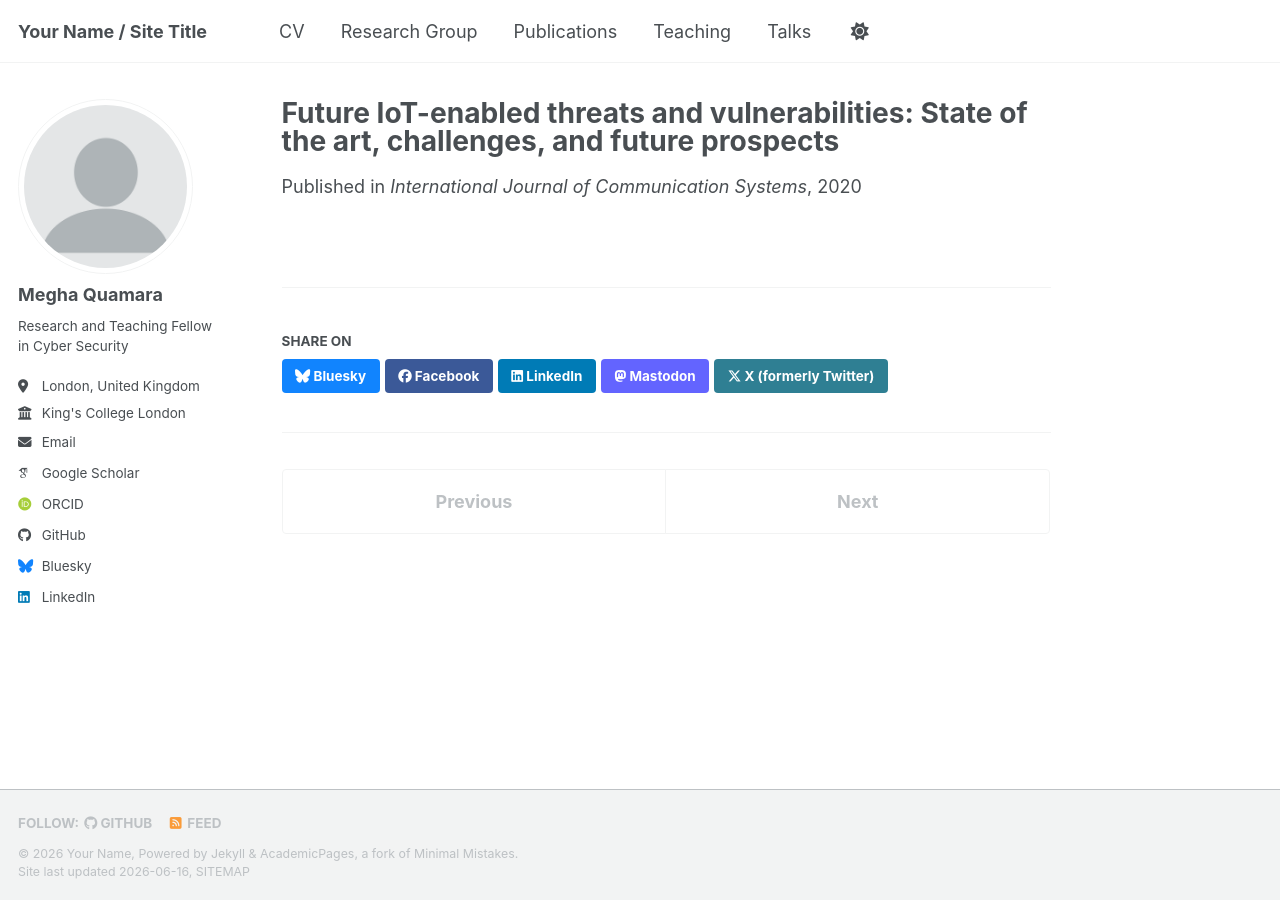
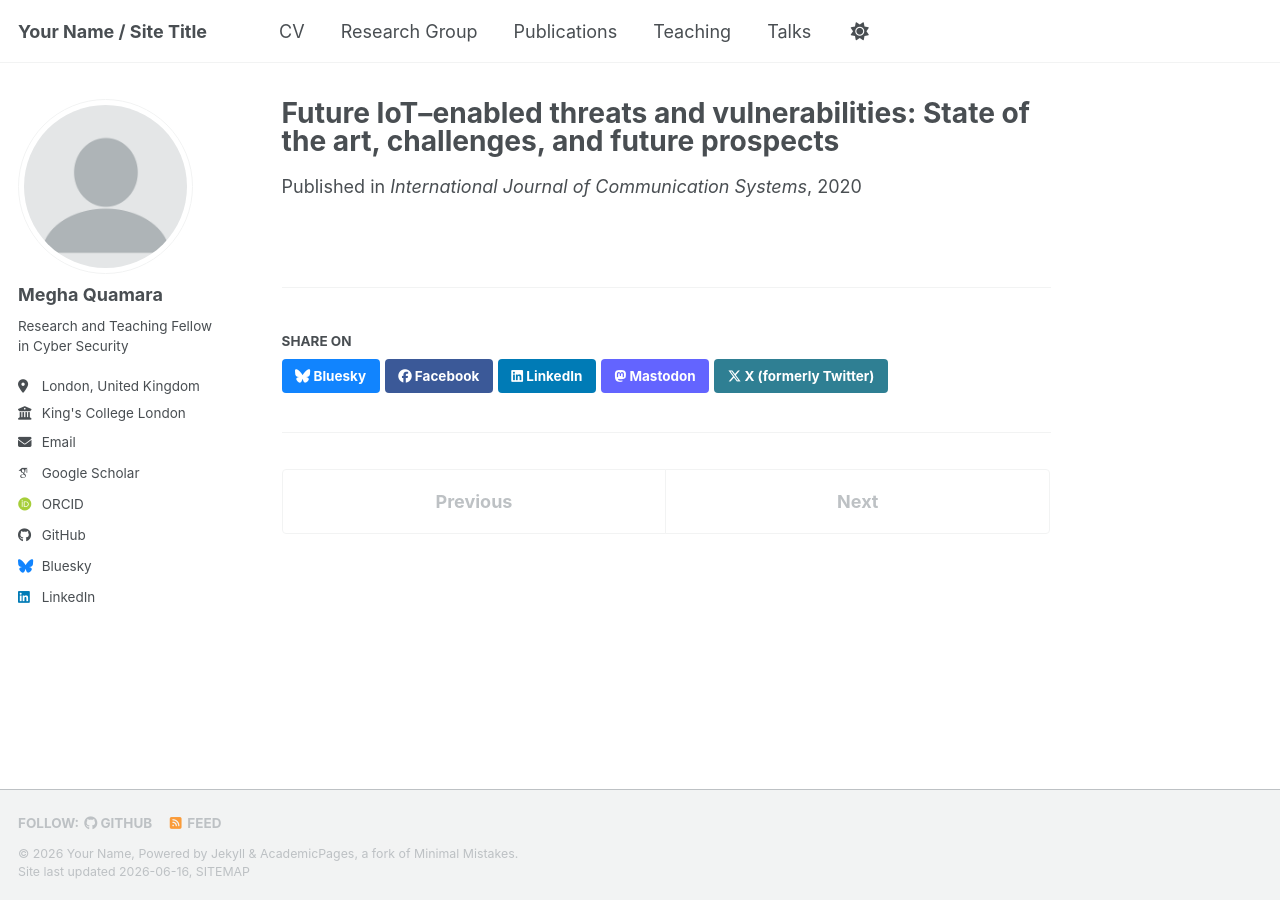
Before and after one commit to meghaquamara/personal-website, a Jekyll site: the page built from _publications/2020-01-01-srivastava2020future.md, in a window 1280 px wide. Built offline with Jekyll 4.4.1, drawn with Linux system fonts in a browser that asks for light colours; some web fonts are replaced; a script bundle is joined from its source files by our own code; library files that are not in the unit come from our copies.

```diff
--- a/_publications/2020-01-01-srivastava2020future.md
+++ b/_publications/2020-01-01-srivastava2020future.md
@@ -1,8 +1,8 @@
 ---
-title: "Future IoT-enabled threats and vulnerabilities: State of the art, challenges, and future prospects"
+title: "Future IoT--enabled threats and vulnerabilities: State of the art, challenges, and future prospects"
 collection: publications
 category: journals
-authors: "Srivastava, Astha, Gupta, Shashank, Quamara, Megha, Chaudhary, Pooja, Aski, Vidyadhar Jinnappa"
+authors: "Astha Srivastava, Shashank Gupta, Megha Quamara, Pooja Chaudhary, Vidyadhar Jinnappa Aski"
 permalink: /publication/srivastava2020future
 date: 2020-01-01
 venue: "International Journal of Communication Systems"
```
